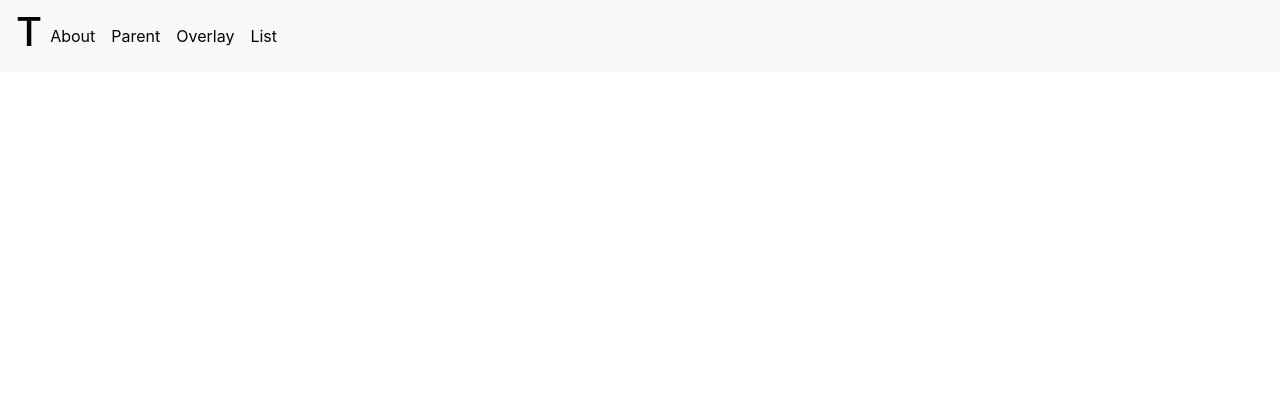
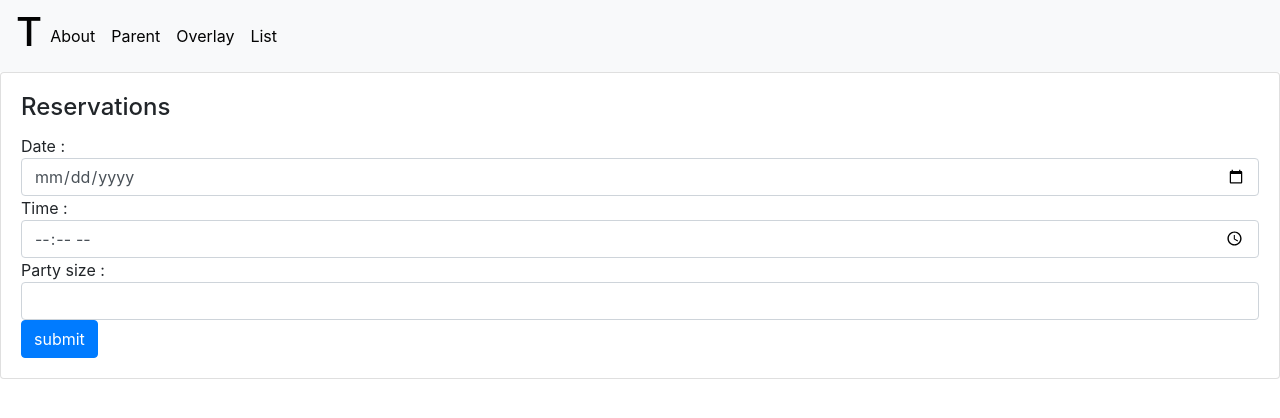
Before and after one commit to hungry-matt/restaurant-web, a Vue app: page /reservations in a window 1280 px wide. Shown: the top 418 px of the page. Built offline with nearby package versions, Linux system fonts and the light colour scheme; no server answers.

Commit message:
change: 1. 레스토랑 정보 화면과 예약 등록 화면 분리 2. 라우터 params -> query 방식으로 변경

```diff
--- a/src/router.js
+++ b/src/router.js
@@ -10,6 +10,7 @@ import List from "./views/List.vue"
 import Category from "./views/Category.vue"
 import Restaurants from "./views/Restaurants.vue"
 import Restaurant from "./views/Restaurant.vue"
+import Reservations from "./views/Reservations.vue"
 
 import store from "./store";
 
@@ -71,5 +72,10 @@ export default new VueRouter({
             , name: "restaurants"
             , component: Restaurants
         }
+        , {
+            path: "/reservations"
+            , name: "reservations"
+            , component: Reservations
+        }
     ]
 });
--- a/src/views/Category.vue
+++ b/src/views/Category.vue
@@ -7,7 +7,7 @@
                 <router-link
                     :to="{
                         name: 'restaurants'
-                        , params: {
+                        , query: {
                             region: region
                             , category:  data.id
                             }
@@ -38,7 +38,7 @@ export default {
         ...mapActions(['loadCategories'])
     }
     , mounted() {
-        const { region } = this.$route.params;
+        const { region } = this.$route.query;
         this.region = region;
         this.loadCategories();
     }
--- /dev/null
+++ b/src/views/Reservations.vue
@@ -0,0 +1,62 @@
+<template>
+  <div>
+      <b-overlay :show="false" rounded="sm">
+      <b-card title="Reservations" :aria-hidden="show ? 'true' : null">
+        Date :
+        <!-- <b-form-datepicker id="example-datepicker" v-model="date" class="mb-2"></b-form-datepicker> -->
+        <b-input type="date" v-model="date"></b-input>
+        Time :
+        <!-- <b-col md="auto">
+          <b-form-timepicker v-model="time" locale="en"></b-form-timepicker>
+        </b-col> -->
+        <b-input type="time" v-model="time"></b-input>
+        Party size :
+        <b-input type="text" v-model="partySize"></b-input>
+        <!-- <b-button :disabled="show" variant="primary" @click="show = true">
+          Show overlay
+        </b-button> -->
+        <b-button variant="primary" @click="submit">submit</b-button>
+        {{restaurantId}}
+      </b-card>
+    </b-overlay>
+  </div>
+</template>
+
+<script>
+// import {mapActions} from 'vuex';
+
+export default {
+    name: "Reservations"
+    , data() {
+        return {
+            date: ''
+            , time: ''
+            , partySize: ''
+            , restaurantId: ''
+            , show: false
+        }
+    }
+    , methods: {
+        async submit() {
+            const {restaurantId, date, time, partySize} = this.$data;
+            this.reservations({
+                restaurantId,
+                date,
+                time,
+                partySize,
+                success : () => {
+                    this.$router.push('/list')
+                }
+            });
+        }
+    }
+    , created() {
+        const {restaurantId} = this.$route.params
+        this.restaurantId = restaurantId
+    }
+}
+</script>
+
+<style>
+
+</style>
--- a/src/views/Restaurant.vue
+++ b/src/views/Restaurant.vue
@@ -1,33 +1,28 @@
 <template>
   <div>
     <b-overlay :show="false" rounded="sm">
-      <b-card title="Test" :aria-hidden="show ? 'true' : null">
+        <b-card title="Test" :aria-hidden="show ? 'true' : null">
         <b-card-text>Restaurant: {{restaurant.name}}</b-card-text>
         <b-card-text>Address: {{restaurant.address}}</b-card-text>
-        <b-card-text>Infomation: {{restaurant.information}}</b-card-text>
+        <b-card-text>Information: {{restaurant.information}}</b-card-text>
         <!-- <b-button :disabled="show" variant="primary" @click="show = true">
           Show overlay
         </b-button> -->
-      </b-card>
+        <b-button variant="primary" @click="reservations">Reservations</b-button>
+        </b-card>
     </b-overlay>
-    <b-overlay :show="false" rounded="sm">
+
+    <!-- <b-overlay :show="false" rounded="sm">
       <b-card title="Reservations" :aria-hidden="show ? 'true' : null">
         Date :
-        <!-- <b-form-datepicker id="example-datepicker" v-model="date" class="mb-2"></b-form-datepicker> -->
         <b-input type="date" v-model="date"></b-input>
         Time :
-        <!-- <b-col md="auto">
-          <b-form-timepicker v-model="time" locale="en"></b-form-timepicker>
-        </b-col> -->
         <b-input type="time" v-model="time"></b-input>
         Party size :
         <b-input type="text" v-model="partySize"></b-input>
-        <!-- <b-button :disabled="show" variant="primary" @click="show = true">
-          Show overlay
-        </b-button> -->
         <b-button variant="primary" @click="submit">submit</b-button>
       </b-card>
-    </b-overlay>
+    </b-overlay> -->
   </div>
 </template>
 
@@ -38,10 +33,7 @@ export default {
     name: "Restaurant"
     , data() {
         return {
-            date: ''
-            , time: ''
-            , partySize: ''
-            , restaurantId: ''
+            restaurantId: ''
             , show: false
         }
     }
@@ -49,22 +41,13 @@ export default {
         ...mapState(['restaurant'])
     }
     , methods: {
-        ...mapActions(['loadRestaurant', 'reservations'])
-        , async submit() {
-            const {restaurantId, date, time, partySize} = this.$data;
-            this.reservations({
-                restaurantId,
-                date,
-                time,
-                partySize,
-                success : () => {
-                    this.$router.push('/list')
-                }
-            });
+        ...mapActions(['loadRestaurant'])
+        , reservations() {
+            this.$router.push({name:"reservations", query:{restaurantId:this.restaurantId}})
         }
     }
     , created() {
-        const { restaurantId } = this.$route.params
+        const { restaurantId } = this.$route.query
         this.restaurantId = restaurantId;
         this.loadRestaurant({restaurantId});
     }
--- a/src/views/Restaurants.vue
+++ b/src/views/Restaurants.vue
@@ -10,7 +10,7 @@
                 <router-link
                     :to="{
                         name: 'restaurant'
-                        , params: {
+                        , query: {
                             restaurantId: data.id
                         }
                      }"
@@ -36,7 +36,7 @@ export default {
         ...mapActions(['loadRestaurants'])
     }
     , created() {
-        const { region, category } = this.$route.params
+        const { region, category } = this.$route.query
         this.loadRestaurants({region, category})
     }
 }
--- a/src/views/list.vue
+++ b/src/views/list.vue
@@ -7,7 +7,7 @@
                 <router-link
                     :to="{
                         name: 'category'
-                        , params: { region: data.name }
+                        , query: { region: data.name }
                         }"
                 >
                 {{ data.name }}
```
